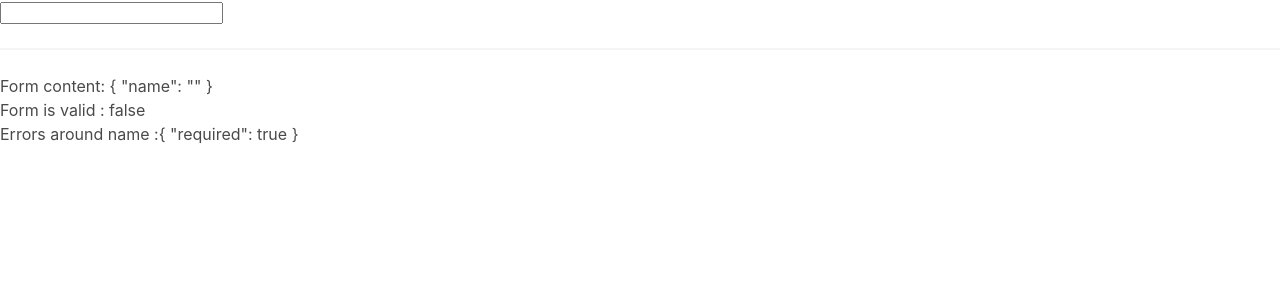
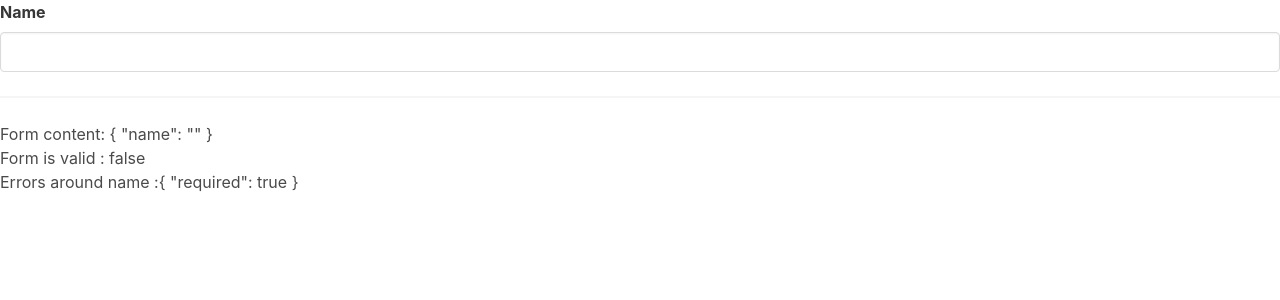
Before and after one commit to milanzec/credit-card, an Angular app: page / in a window 1280 px wide. Shown: the top 300 px of the page. Built offline with nearby package versions, Linux system fonts and the light colour scheme.

Commit message:
styling input

```diff
--- a/src/app/card-form/card-form.component.html
+++ b/src/app/card-form/card-form.component.html
@@ -1,5 +1,5 @@
 <form [formGroup]="cardForm">
-    <app-input [control]="cardForm.controls.name"></app-input>
+    <app-input label="Name" [control]="cardForm.controls.name"></app-input>
 </form>
 
 
--- a/src/app/input/input.component.html
+++ b/src/app/input/input.component.html
@@ -1,19 +1,20 @@
-<input [formControl]="control" />
-<ng-container *ngIf="
-control.dirty &&
-control.touched &&
-control.errors">
-    <div *ngIf="control.errors?.['required']">
+<div class="field">
+    <label class="label">{{label}}</label>
+    <div class="control">
+        <input class="input" [formControl]="control" [ngClass]="{'is-danger': showErrors()}" />
+    </div>
+    <ng-container *ngIf="showErrors()">
+        <div class="help is-danger" *ngIf="control.errors?.['required']">
             Value is required.
         </div>
-    <div *ngIf="control.errors?.['minlength']">
+        <div class="help is-danger" *ngIf="control.errors?.['minlength']">
             Value you entered is
             {{control.errors.minlength.actualLength}}
             characters long, and should be
             {{control.errors.minlength.requiredLength}}
             characters long.
         </div>
-    <div *ngIf="control.errors?.['maxlength']">
+        <div class="help is-danger" *ngIf="control.errors?.['maxlength']">
             Value you entered is
             {{control.errors.maxlength.actualLength}}
             characters long, and should be not more than
@@ -21,3 +22,4 @@
             characters long.
         </div>
     </ng-container>
+</div>
--- a/src/app/input/input.component.ts
+++ b/src/app/input/input.component.ts
@@ -1,5 +1,5 @@
-import { Component,Input } from '@angular/core';
-import {FormControl} from '@angular/forms'
+import { Component, Input } from '@angular/core';
+import { FormControl } from '@angular/forms'
 
 @Component({
   selector: 'app-input',
@@ -9,5 +9,10 @@
 export class InputComponent {
 
   @Input() control: FormControl | any;
+  @Input() label = ''
+
+  showErrors() {
+    return this.control.dirty && this.control.touched && this.control.errors
+  }
 
 }
```
Lines whose indentation alone changed are shown as unchanged.
